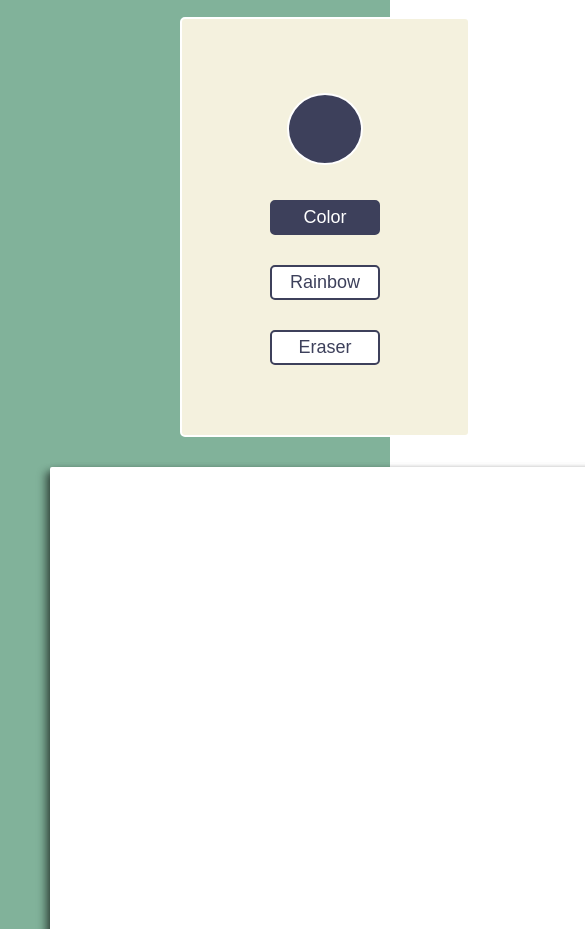
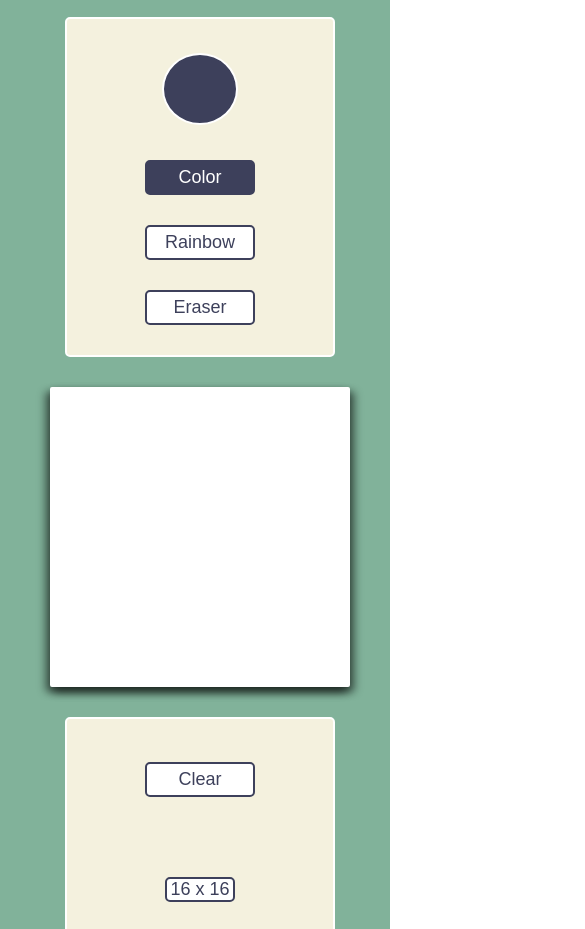
Before and after one commit to Haminimi/etch-a-sketch, a plain HTML site: page index.html in a window 390 px wide. Shown: the part 130-1059 px from the top of the page, 585 px wide, since content can reach past the window. Drawn offline with nearby package versions, Linux system fonts and the light colour scheme; a web font is replaced by a local one.

Commit message:
Refine responsive design for smaller screen sizes
In this commit, the responsive design has been further refined for two
additional screen breakpoints: max-width: 650px and max-width: 480px.
When the screen width is below 650px, the main layout is adjusted to a
flex-direction of column, and the grid and settings elements are
resized. Similarly, when the screen width is below 480px, the same
adjustments are made to the layout and dimensions of the grid,
settings-left, and settings-right elements. These changes ensure a
more user-friendly experience on smaller screens.

```diff
--- a/style.css
+++ b/style.css
@@ -287,3 +287,45 @@ button.active {
         height: 420px;
     }
 }
+
+@media (max-width: 650px) {
+    #main {
+        flex-direction: column;
+    }
+
+    #grid {
+        width: 400px;
+        height: 400px;
+    }
+
+    #settings-left {
+        width: 270px;
+        height: 340px;
+    }
+
+    #settings-right {
+        width: 270px;
+        height: 340px;
+    }
+}
+
+@media (max-width: 480px) {
+    #main {
+        flex-direction: column;
+    }
+
+    #grid {
+        width: 300px;
+        height: 300px;
+    }
+
+    #settings-left {
+        width: 270px;
+        height: 340px;
+    }
+
+    #settings-right {
+        width: 270px;
+        height: 340px;
+    }
+}
```
